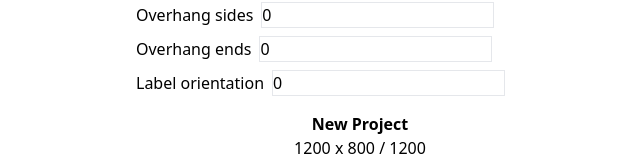
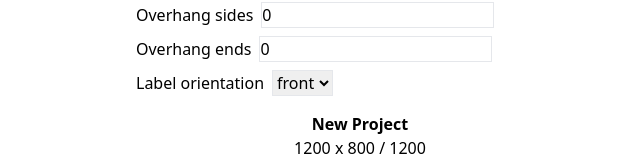
Before and after one commit to deekki/pally, a React (Vite) app in the folder pal-in/: page / in a window 1280 px wide. Shown: the part 398-558 px from the top of the page, without its empty margins (280-920 px from the left). Built offline with nearby package versions, Linux system fonts and the light colour scheme.

Commit message:
Use enum for label orientation

```diff
--- a/pal-in/src/App.tsx
+++ b/pal-in/src/App.tsx
@@ -2,7 +2,7 @@ import { useState } from 'react'
 import './App.css'
 import { loadFromFile, saveToFile } from './data/jsonIO'
 import type { PalletProject } from './data/interfaces'
-import { PPB_VERSION_NO } from './data/interfaces'
+import { PPB_VERSION_NO, LABEL_ORIENTATIONS } from './data/interfaces'
 import { productFits } from './productFit'
 
 const MM_TO_INCH = 25.4
@@ -21,7 +21,7 @@ const defaultProject: PalletProject = {
     height: 200,
     weight: 1,
   },
-  labelOrientation: '0',
+  labelOrientation: 'front',
   units: 'mm',
   overhangSides: 0,
   overhangEnds: 0,
@@ -221,14 +221,22 @@ function App() {
         </div>
         <div>
           <label className="mr-2">Label orientation</label>
-          <input
+          <select
             className="border"
-            type="text"
             value={project.labelOrientation}
             onChange={(e) =>
-              setProject((prev) => ({ ...prev, labelOrientation: e.target.value }))
+              setProject((prev) => ({
+                ...prev,
+                labelOrientation: e.target.value as (typeof LABEL_ORIENTATIONS)[number],
+              }))
             }
-          />
+          >
+            {LABEL_ORIENTATIONS.map((opt) => (
+              <option key={opt} value={opt}>
+                {opt}
+              </option>
+            ))}
+          </select>
         </div>
       </div>
       <div className="mb-4">
--- a/pal-in/src/data/interfaces.ts
+++ b/pal-in/src/data/interfaces.ts
@@ -47,6 +47,15 @@ export interface GuiSettings {
   [key: string]: unknown
 }
 
+export const LABEL_ORIENTATIONS = [
+  'front',
+  'back',
+  'left',
+  'right',
+  'none',
+] as const
+export type LabelOrientation = typeof LABEL_ORIENTATIONS[number]
+
 export interface PalletProject {
   name: string
   description?: string
@@ -54,7 +63,7 @@ export interface PalletProject {
   productDimensions: ProductDimensions
   maxGrip?: number
   maxGripAuto?: boolean
-  labelOrientation?: string
+  labelOrientation?: LabelOrientation
   /** unit system used for dimensions */
   units?: 'mm' | 'inch'
   /** product overhang beyond pallet sides */
--- a/pal-in/src/data/jsonIO.ts
+++ b/pal-in/src/data/jsonIO.ts
@@ -1,14 +1,8 @@
-import { PPB_VERSION_NO } from './interfaces'
+import { PPB_VERSION_NO, LABEL_ORIENTATIONS } from './interfaces'
 import type { PalletProject, PatternItem } from './interfaces'
 
 const VALID_LAYER_CLASS = new Set(['layer', 'separator'])
-const VALID_LABEL_ORIENTATIONS = new Set([
-  'front',
-  'back',
-  'left',
-  'right',
-  'none',
-])
+const VALID_LABEL_ORIENTATIONS = new Set(LABEL_ORIENTATIONS)
 const VALID_ALT_LAYOUTS = new Set(['default', 'alternate'])
 
 function validatePattern(
```
